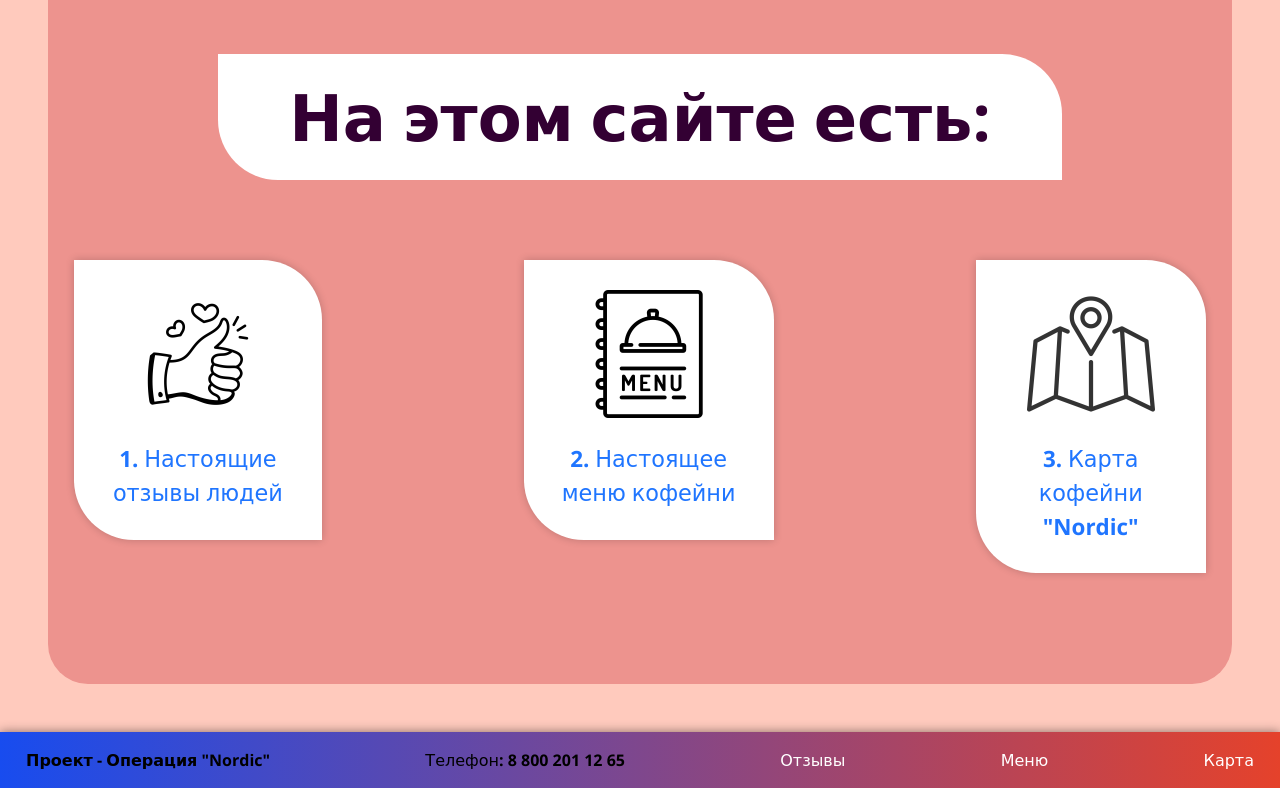
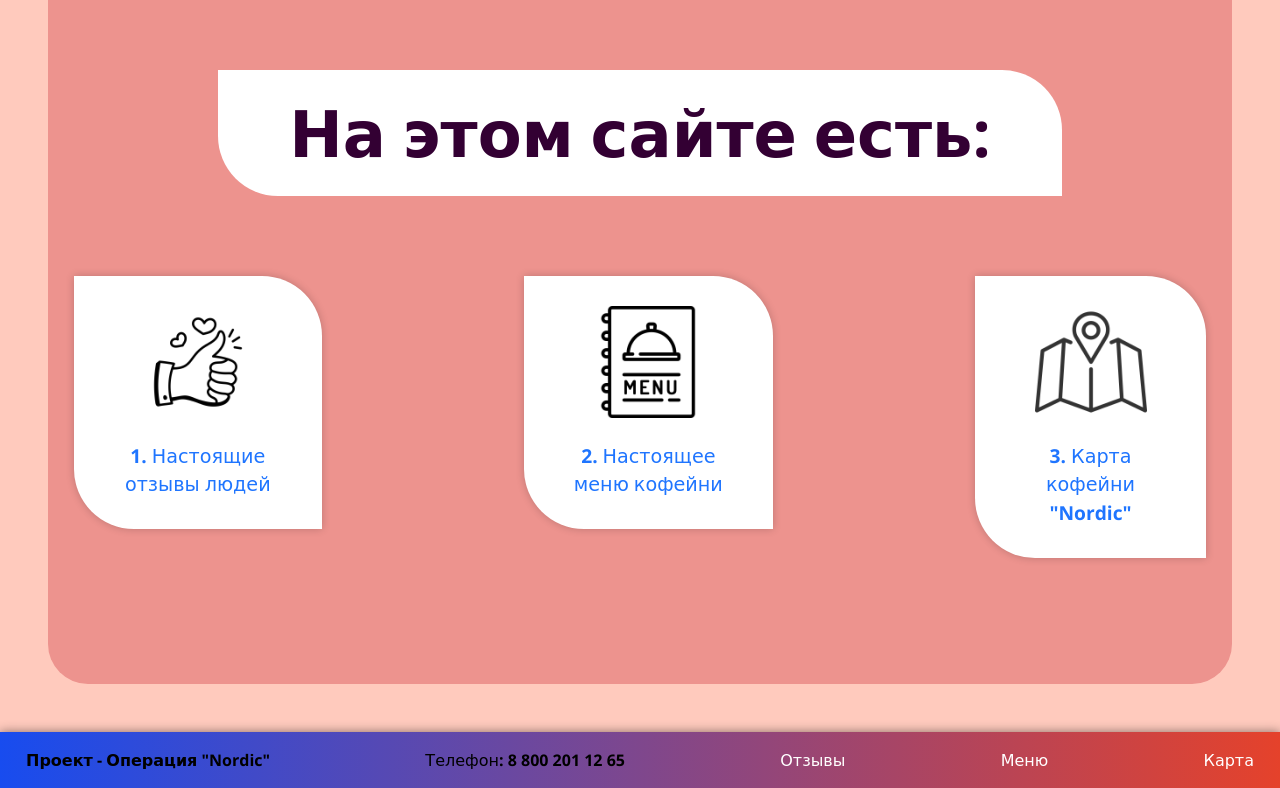
Before and after one commit to Viktoria-123/Viktoria-123.github.io, a plain HTML site: page index.html in a window 1280 px wide. Shown: the part 1042-1830 px from the top of the page. Drawn offline with nearby package versions, Linux system fonts and the light colour scheme.

Commit message:
Update main.css

```diff
--- a/css/main.css
+++ b/css/main.css
@@ -226,7 +226,7 @@ p{
 
 	margin-top: 15px;
 	font-weight: 400;
-	font-size: 1.4rem;
+	font-size: 1.2rem;
 }
 
 @keyframes kuku{
@@ -365,6 +365,6 @@ section a:hover{
  }
 
  .icon{
- 	width: 8rem;
- 	height: 8rem;
+ 	width: 7rem;
+ 	height: 7rem;
  }
```
